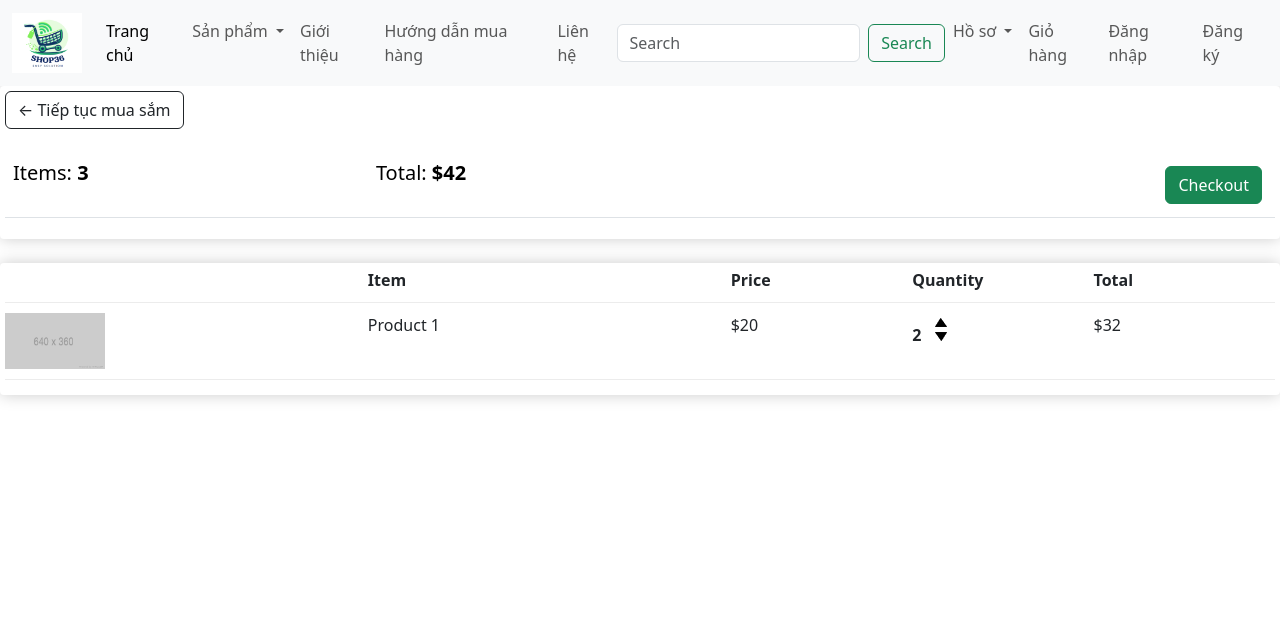
After one commit to tungmk/webbanhang, a Django app: page /cart/ in a window 1280 px wide. The commit adds this page. Shown: the top 635 px of the page. Run offline with Django 5.2, Linux system fonts and the light colour scheme; lists and menus that the app fills with data are empty.

Commit message:
Thêm trang giỏ hàng và checkout

```diff
--- a/app/templates/base.html
+++ b/app/templates/base.html
@@ -92,7 +92,8 @@
           </nav>
         <!--main-->
         {% block banner_slider %}{% endblock banner_slider %}
-        {% block main-content %} {% endblock main-content %}
+        {% block main-content %}{% endblock main-content %}
+        {% block cart_content %}{% endblock cart_content %}
         <!--footer-->
         <footer class= "container--fluid bg-success text-center fixed-bottom p-2 mt-5">
             Copyright 2025
--- /dev/null
+++ b/app/templates/cart.html
@@ -0,0 +1,52 @@
+{% extends 'base.html' %}
+{% load static %}
+{% block cart_content %}
+<div class="row">
+	<div class="col-lg-12">
+		<div class="box-element">
+
+			<a  class="btn btn-outline-dark" href="{% url 'home' %}">&#x2190; Tiếp tục mua sắm</a>
+
+			<br>
+			<br>
+			<table class="table">
+				<tr>
+					<th><h5>Items: <strong>3</strong></h5></th>
+					<th><h5>Total:<strong> $42</strong></h5></th>
+					<th>
+						<a  style="float:right; margin:5px;" class="btn btn-success" href="{% url 'checkout' %}">Checkout</a>
+					</th>
+				</tr>
+			</table>
+
+		</div>
+
+		<br>
+		<div class="box-element">
+			<div class="cart-row">
+				<div style="flex:2"></div>
+				<div style="flex:2"><strong>Item</strong></div>
+				<div style="flex:1"><strong>Price</strong></div>
+				<div style="flex:1"><strong>Quantity</strong></div>
+				<div style="flex:1"><strong>Total</strong></div>
+			</div>
+
+			<div class="cart-row">
+				<div style="flex:2"><img class="row-image" src="{% static 'app/images/placeholder.png' %}"></div>
+				<div style="flex:2"><p>Product 1</p></div>
+				<div style="flex:1"><p>$20</p></div>
+				<div style="flex:1">
+					<p class="quantity">2</p>
+					<div class="quantity">
+						<img class="chg-quantity" src="{% static  'app/images/arrow-up.png' %}">
+
+						<img class="chg-quantity" src="{% static  'app/images/arrow-down.png' %}">
+					</div>
+				</div>
+				<div style="flex:1"><p>$32</p></div>
+			</div>
+
+		</div>
+	</div>
+</div>
+{% endblock cart_content %}
--- a/app/urls.py
+++ b/app/urls.py
@@ -3,5 +3,7 @@ from django.urls import path
 from . import views
 
 urlpatterns = [
-    path('', views.home),
+    path('', views.home, name="home"),
+    path('cart/', views.cart, name="cart"),
+    path('checkout/', views.checkout, name="checkout"),
 ]
--- a/app/views.py
+++ b/app/views.py
@@ -5,3 +5,11 @@ from django.http import HttpResponse
 
 def home(request):
     return render(request, 'home.html')
+
+def cart(request):
+    context= {}
+    return render(request, 'cart.html')
+
+def checkout(request):
+    context= {}
+    return render(request, 'checkout.html')
```
Also changed, not shown: app/templates/checkout.html (added, +10 -0 lines), app/static/app/images/arrow-down.png (added), app/static/app/images/arrow-up.png (added), app/static/app/images/placeholder.png (added).
